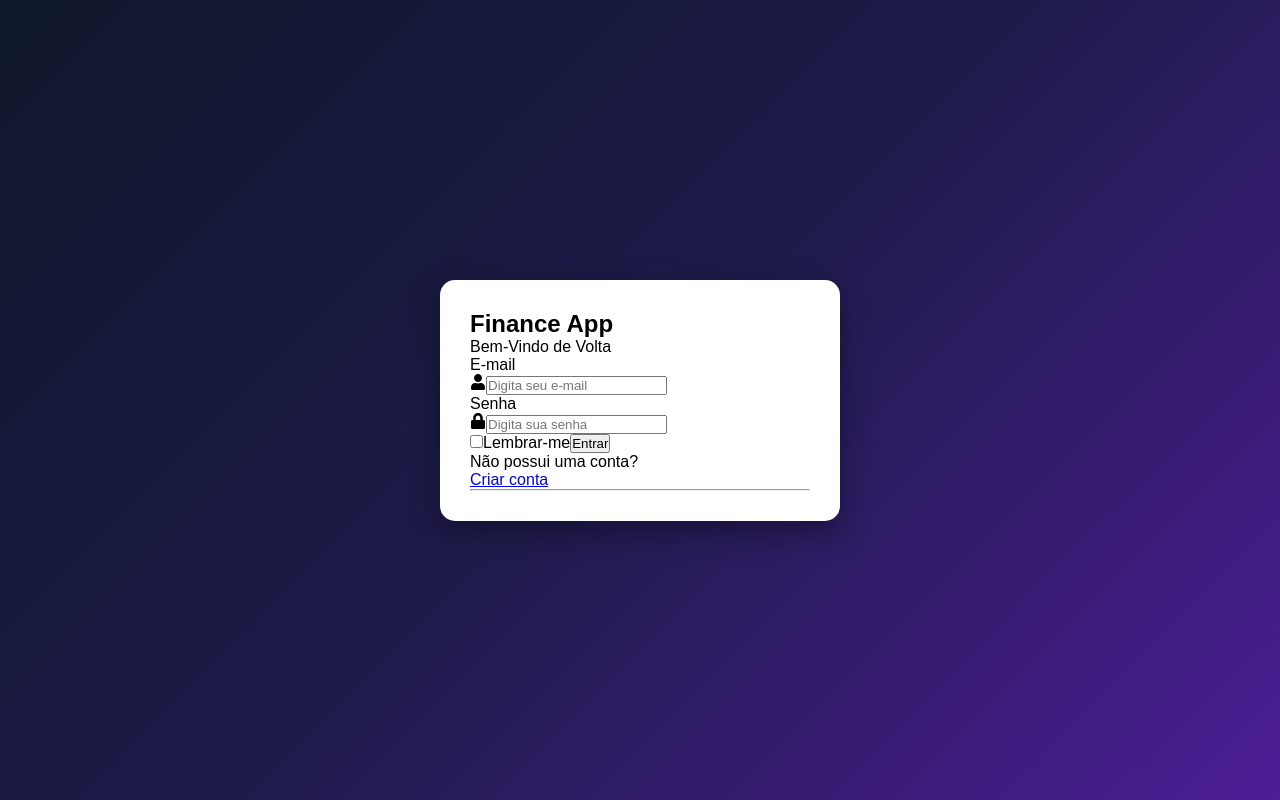
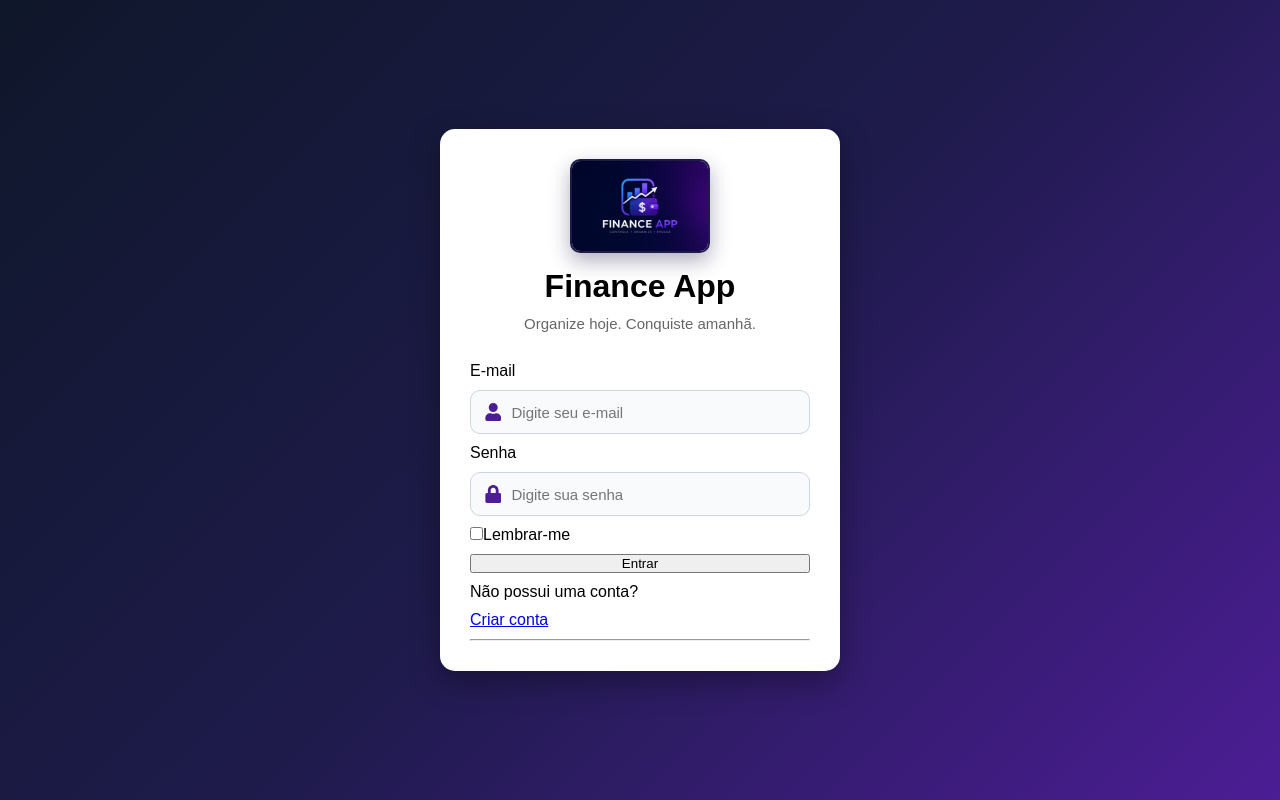
Before and after one commit to caioluanmatos/Finance-App, a React (Vite) app: page / in a window 1280 px wide. Built offline with nearby package versions, Linux system fonts and the light colour scheme.

Commit message:
feat: adiciona layout da tela de login

```diff
--- a/src/pages/Login/Login.css
+++ b/src/pages/Login/Login.css
@@ -21,3 +21,80 @@ section{
 
     box-shadow: 0 10px 30px rgba(0,0,0,.35);
 }
+
+
+.logo-area{
+    display: flex;
+    flex-direction: column;
+    align-items: center;
+    margin-bottom: 30px;
+}
+
+.logo-area img{
+    width: 140px;
+    margin-bottom: 15px;
+    border-radius: 10px;
+    border: 2px solid #1e1b4b;
+    box-shadow: 0 8px 20px rgba(30, 27, 75, 0.35);
+
+    transition: 0.3s;
+}
+
+
+.logo-area img:hover{
+     transform: scale(1.08) rotate(2deg);
+
+}
+
+
+.logo-area h1{
+    margin: 0;
+    font-size: 2rem;
+}
+
+.logo-area p{
+    margin-top: 10px;
+    color: #666;
+    font-size: 15px;
+}
+
+
+form {
+    display: flex;
+    flex-direction: column;
+    gap: 10px;
+}
+
+.input-group {
+    display: flex;
+    align-items: center;
+    gap: 10px;
+
+    width: 100%;
+    padding: 12px 14px;
+
+    border: 1px solid #cbd5e1;
+    border-radius: 10px;
+
+    background: #f8fafc;
+}
+
+.input-group input {
+    width: 100%;
+
+    border: none;
+    outline: none;
+
+    background: transparent;
+    font-size: 15px;
+}
+
+.input-group svg {
+    color: #4c1d95;
+    font-size: 18px;
+}
+
+.input-group:focus-within {
+    border-color: #6d28d9;
+    box-shadow: 0 0 0 3px rgba(109, 40, 217, 0.15);
+}
--- a/src/pages/Login/Login.jsx
+++ b/src/pages/Login/Login.jsx
@@ -1,13 +1,23 @@
 import './Login.css'
 import { FaUser , FaLock } from 'react-icons/fa'
+import logo from '../../assets/images/Logo/logoapp.png'
 
 function Login (){
     return (
 
         <main>
             <section>
-                <h1>Finance App</h1>
-                <p>Bem-Vindo de Volta</p>
+
+
+                    <div className="logo-area">
+                         <img src={logo} alt="Logo Finance App" />
+
+                            <h1>Finance App</h1>
+
+                            <p>Organize hoje. Conquiste amanhã.</p>
+                    </div>
+
+
 
             <form>
                 <label htmlFor='email'>E-mail</label>
@@ -18,7 +28,7 @@ function Login (){
                     <input
                         type='email'
                         id='email'
-                        placeholder='Digita seu e-mail'
+                        placeholder='Digite seu e-mail'
                         />
                 </div>
 
@@ -31,7 +41,7 @@ function Login (){
                     <input
                         type='password'
                         id='password'
-                        placeholder='Digita sua senha'
+                        placeholder='Digite sua senha'
                         />
                 </div>
 
```
Also changed, not shown: src/assets/images/Logo/logoapp.png (added), src/assets/images/logo.png (deleted).
